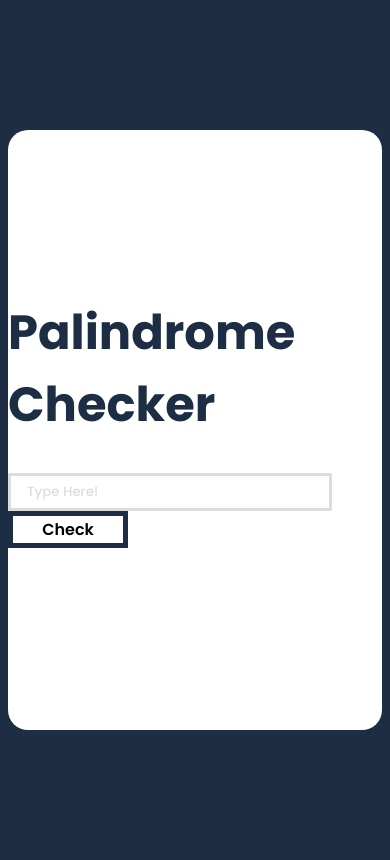
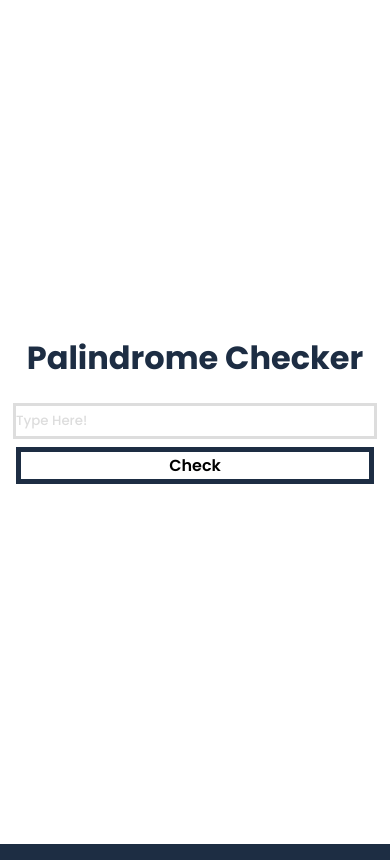
Before and after one commit to codeyStein/palindrome-checker, a plain HTML site: page index.html in a window 390 px wide. Drawn offline with Linux system fonts and the light colour scheme.

Commit message:
Responsive Styles

```diff
--- a/style.css
+++ b/style.css
@@ -12,6 +12,8 @@
 
 
 body {
+	margin: 0;
+	padding: 0;
 	background-color: var(--clr-blue);
 	font-family: 'Poppins', sans-serif;
 	height: 100vh;
@@ -34,7 +36,20 @@ body {
 
 .container h1 {
 	font-size: 3rem;
+	text-align: center;
+	width: 100%;
 }
+
+
+
+/*   MAIN   */
+#main {
+	display: flex;
+	justify-content: center;
+	align-items: center;
+	width: 100%;
+}
+
 
 
 /*   INPUT   */
@@ -85,8 +100,40 @@ body {
 /*   RESULT   */
 #result {
 	font-size: 1.5rem;
+	width: 100%;
+	text-align: center;
 }
 
-#result span {
-	font-weight: 600;
+
+
+/*   MEDIA QUERIES   */
+
+@media screen and (max-width: 930px) {
+	.container {
+		width: 750px;
+	}
 }
+
+@media screen and (max-width: 780px) {
+	.container {
+		width: 100%;
+		height: 100%;
+		border-radius: 0;
+		padding: 0 1rem;
+	}
+	#main {
+		flex-direction: column;
+		width: 100%;
+		gap: 0.5rem;
+	}
+	#button {
+		width: 100%;
+	}
+	#input {
+		width: 100%;
+		padding: 0;
+	}
+	.container h1 {
+		font-size: 2rem;
+	}
+}
```
